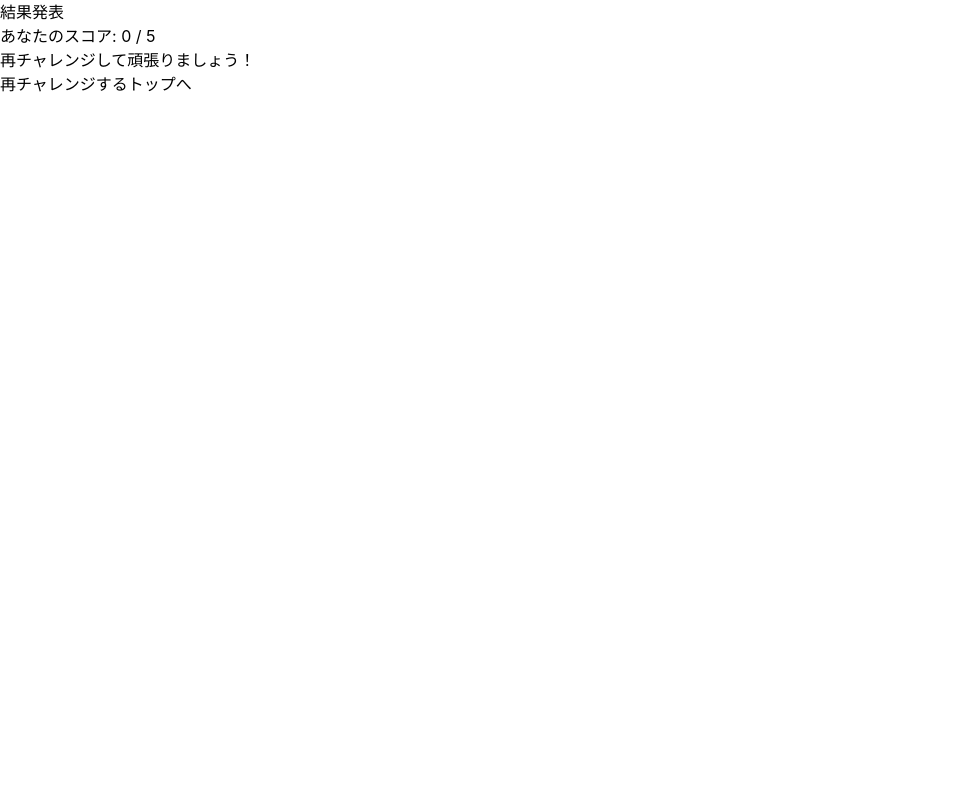
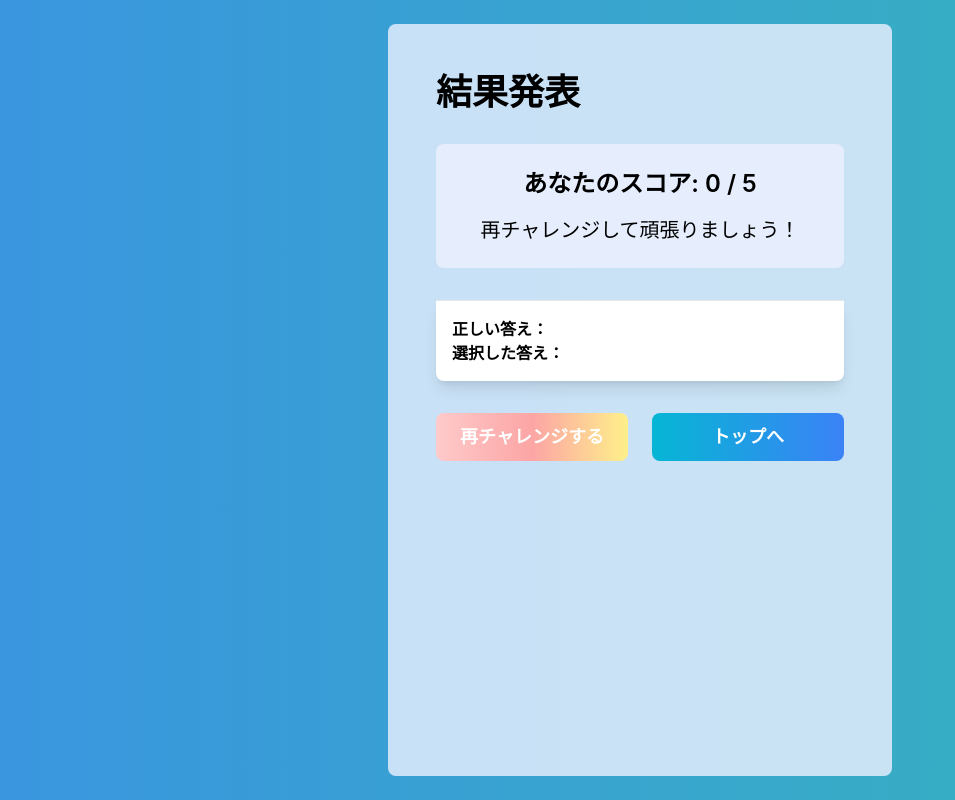
Before and after one commit to kobayashi70/ReasemiQuiz, a Next.js app: page /result in a window 1280 px wide. Shown: the whole page, without its empty margins (0-955 px from the left). Built offline with nearby package versions, Linux system fonts and the light colour scheme.

Commit message:
結果画面完了

```diff
--- a/src/pages/index.jsx
+++ b/src/pages/index.jsx
@@ -22,8 +22,8 @@ const Home = () => {
         <meta name="viewport" content="width=device-width, initial-scale=1" />
         <link rel="icon" href="/favicon.ico" />
       </Head>
-      <div className="min-h-screen flex flex-col justify-center sm:justify-normal sm:pt-8 items-center bg-animated-gradient">
-        <div className="">
+      <div className="min-h-screen flex flex-col pt-40 mb- sm:justify-normal sm:pt-8 items-center bg-animated-gradient">
+        <div className="mb-10 pb-10 sm:mb-0 sm:pb-0">
           <Image
             src="/titleimage.png"
             alt="タイトルロゴ"
--- a/src/pages/quiz.jsx
+++ b/src/pages/quiz.jsx
@@ -1,4 +1,5 @@
 // クイズページ
+import Head from "next/head";
 import { useEffect } from "react"; // データのfetchやDOM操作
 import { useSelector, useDispatch } from "react-redux"; // storeから状態を取得, actionを実行
 import { useRouter } from "next/router"; // Nextjsのルーター機能
@@ -109,8 +110,40 @@ const Quiz = () => {
     }
   };
 
+  const getTitle = () => {
+    switch (course) {
+      case "full":
+        return "りあゼミクイズ：ALL";
+      case "html-css":
+        return "りあゼミクイズ：HTML/CSS";
+      case "javascript":
+        return "りあゼミクイズ：JavaScript";
+      case "react":
+        return "りあゼミクイズ：React";
+      case "typescript":
+        return "りあゼミクイズ：TypeScript";
+      case "mysql":
+        return "りあゼミクイズ：MySQL";
+      case "nodejs":
+        return "りあゼミクイズ：Node.js";
+      case "aws":
+        return "りあゼミクイズ：AWS";
+      default:
+        return "りあゼミクイズ";
+    }
+  };
+
   return (
     <div>
+      <Head>
+        <title>{getTitle()}</title>
+        <meta
+          name="description"
+          content="選択肢を選んでボタンを押してください！全問正解を目指して頑張ろう！"
+        />
+        <meta name="viewport" content="width=device-width, initial-scale=1" />
+        <link rel="icon" href="/favicon.ico" />
+      </Head>
       {/* 問題文表示 */}
       <Question
         questionText={questions[currentQuestionIndex]?.question || ""}
--- a/src/pages/result.jsx
+++ b/src/pages/result.jsx
@@ -1,13 +1,41 @@
 // 結果ページ
-
+import Head from "next/head";
 import { useSelector, useDispatch } from "react-redux";
 import { useRouter } from "next/router";
+import { useState, useEffect } from "react";
 import { resetQuizRechallenge, resetQuizTop } from "@/store/quizSlice";
 
 const Result = () => {
   const dispatch = useDispatch();
   const router = useRouter();
   const { score, userAnswers, questions } = useSelector((state) => state.quiz);
+  const [animatedScore, setAnimatedScore] = useState(0);
+  const [activeTab, setActiveTab] = useState(0);
+
+  useEffect(() => {
+    // スコアアニメーションの設定
+    let animationFrame;
+    let startTime;
+
+    const animatedScore = (timestamp) => {
+      if (!startTime) startTime = timestamp;
+      const elapsed = timestamp - startTime;
+
+      //0~5の間でランダムスコアを設定
+      if (elapsed < 2000) {
+        setAnimatedScore(Math.floor(Math.random() * 6));
+        animationFrame = requestAnimationFrame(animatedScore);
+      } else {
+        // 3s後にスコア表示
+        setAnimatedScore(score);
+        cancelAnimationFrame(animationFrame);
+      }
+    };
+
+    animationFrame = requestAnimationFrame(animatedScore);
+
+    return () => cancelAnimationFrame(animationFrame);
+  }, [score]);
 
   const handleRetry = () => {
     dispatch(resetQuizRechallenge());
@@ -30,28 +58,122 @@ const Result = () => {
   };
 
   return (
-    <div>
-      <h1>結果発表</h1>
-      <p>あなたのスコア: {score} / 5</p>
+    <>
+      {" "}
+      <Head>
+        <title>りあゼミクイズ：結果</title>
+        <meta
+          name="description"
+          content="結果画面です！何点でしたか？全問完璧目指していきましょう！"
+        />
+        <meta name="viewport" content="width=device-width, initial-scale=1" />
+        <link rel="icon" href="/favicon.ico" />
+      </Head>
+      <div className="min-h-screen flex justify-center  bg-animated-gradient p-6">
+        <div className="p-12 sm:p-2 bg-indigo-50 bg-opacity-80 rounded-lg sm:w-auto">
+          <h1 className="text-4xl font-bold mb-8">結果発表</h1>
+          <div className="text-center mb-8 p-6 bg-indigo-50 bg-opacity-80 rounded-lg">
+            <p className="text-2xl font-semibold mb-4">
+              あなたのスコア: {animatedScore} / 5
+            </p>
+            <p className="text-xl ">{getMessage()}</p>
+          </div>
+          <div className="w-full max-w-2xl mb-8">
+            <ul>
+              {questions.map((question, index) => (
+                <li key={index} className="mb-4">
+                  <div className="flex items-center font-semibold">
+                    <span
+                      className={`mr-2 text-2xl font-bold ${
+                        userAnswers[index]?.isCorrect
+                          ? "text-green-500"
+                          : "text-red-500"
+                      }`}
+                    >
+                      {userAnswers[index]?.isCorrect ? "○" : "✖"}
+                    </span>
+                    <span>
+                      {index + 1}. {question.question}
+                    </span>
+                  </div>
+                  {/* 選択肢の表示 */}
+                  <ul className="ml-4">
+                    {question.options.map((option, i) => (
+                      <li
+                        key={i}
+                        className={`${
+                          i === question.correctAnswer
+                            ? "text-green-500 font-semibold"
+                            : i === userAnswers[index]?.selectedOption
+                              ? "text-red-600"
+                              : ""
+                        }`}
+                      >
+                        {option}
+                      </li>
+                    ))}
+                  </ul>
+                </li>
+              ))}
+            </ul>
+          </div>
 
-      <ul>
-        {questions.map((answer, index) => (
-          <li key={index}>
-            {userAnswers[index]?.isCorrect ? "○" : "✖"} {answer.question}{" "}
-            <br />
-            <strong>正しい答え:</strong> {answer.options[answer.correctAnswer]}
-            <br />
-            <strong>選択した答え:</strong>{" "}
-            {answer.options[userAnswers[index]?.selectedOption]}
-          </li>
-        ))}
-      </ul>
+          {/* タブと詳細 */}
+          <div className="w-full max-w-2xl mb-8">
+            {/* タブの部分 */}
+            <ul className="flex border-b rounded-t-lg bg-white">
+              {questions.map((_, index) => (
+                <li
+                  key={index}
+                  onClick={() => setActiveTab(index)} // クリック時にタブを切り替え
+                  className={`cursor-pointer py-2 px-4 text-center flex-1 ${
+                    activeTab === index
+                      ? "bg-blue-500 text-white"
+                      : "bg-gray-100 text-gray-600"
+                  } hover:bg-blue-300 hover:text-white`}
+                >
+                  {index + 1}
+                </li>
+              ))}
+            </ul>
+            {/* 各タブの詳細表示 */}
+            <div className="p-4 rounded-b-lg bg-white shadow-lg">
+              <p>
+                <strong>正しい答え：</strong>{" "}
+                {
+                  questions[activeTab]?.options[
+                    questions[activeTab]?.correctAnswer
+                  ]
+                }
+              </p>
+              <p>
+                <strong>選択した答え：</strong>{" "}
+                {
+                  questions[activeTab]?.options[
+                    userAnswers[activeTab]?.selectedOption
+                  ]
+                }
+              </p>
+            </div>
+          </div>
 
-      <p>{getMessage()}</p>
-
-      <button onClick={handleRetry}>再チャレンジする</button>
-      <button onClick={handleGoToTop}>トップへ</button>
-    </div>
+          <div className="flex space-x-6 justify-center">
+            <button
+              className="text-white w-48 bg-gradient-to-r from-red-200 via-red-300 to-yellow-200 hover:bg-gradient-to-bl focus:ring-4 focus:outline-none focus:ring-red-100 dark:focus:ring-red-400 font-bold rounded-lg text-lg px-5 py-2.5 text-center"
+              onClick={handleRetry}
+            >
+              再チャレンジする
+            </button>
+            <button
+              className="text-white w-48 bg-gradient-to-r from-cyan-500 to-blue-500 hover:bg-gradient-to-bl focus:ring-4 focus:outline-none focus:ring-cyan-300 dark:focus:ring-cyan-800 font-bold rounded-lg text-lg px-5 py-2.5 text-center"
+              onClick={handleGoToTop}
+            >
+              トップへ
+            </button>
+          </div>
+        </div>
+      </div>
+    </>
   );
 };
 
```
